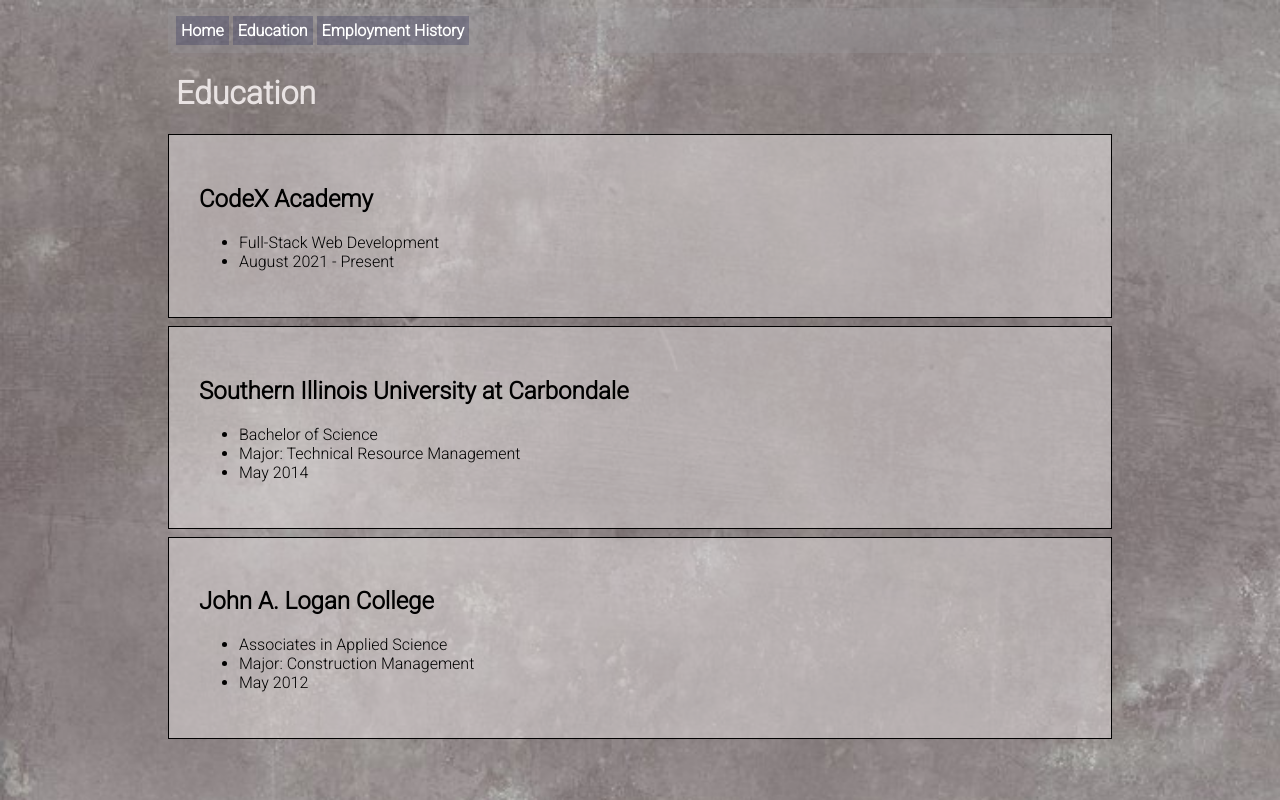
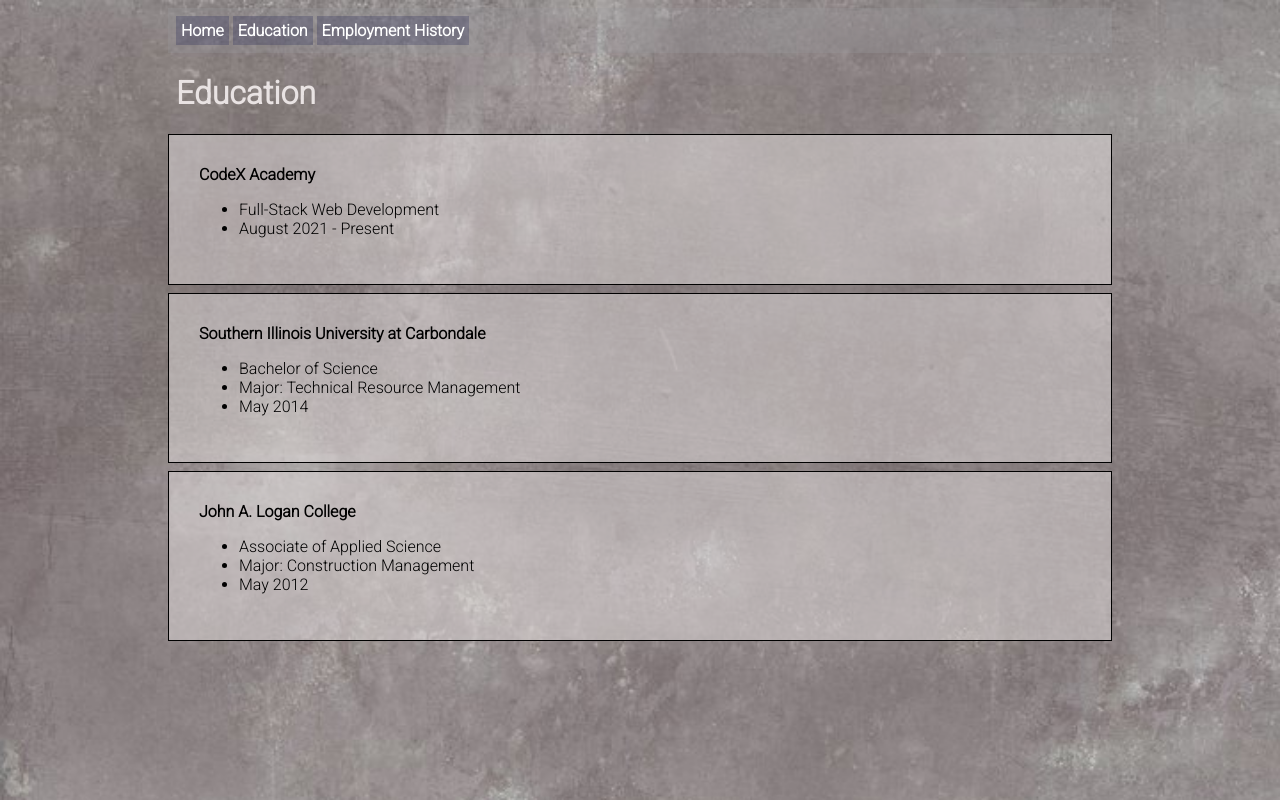
Before and after one commit to richardhart88/all-about-rick, a PHP site: page /education.html in a window 1280 px wide. Run offline with PHP 8.4, Linux system fonts and the light colour scheme.

Commit message:
more updates

```diff
--- a/education.html
+++ b/education.html
@@ -18,14 +18,14 @@
     </header>
     <section>
         <div class="entity">
-            <h2>CodeX Academy</h2>
+            <div class="company">CodeX Academy</div>
             <ul>
                 <li>Full-Stack Web Development</li>
                 <li>August 2021 - Present</li>
             </ul>
         </div>
         <div class="entity">
-            <h2>Southern Illinois University at Carbondale</h2>
+            <div class="company">Southern Illinois University at Carbondale</div>
             <ul>
                 <li>Bachelor of Science</li>
                 <li>Major: Technical Resource Management</li>
@@ -33,9 +33,9 @@
             </ul>
         </div>
         <div class="entity">
-            <h2>John A. Logan College</h2>
+            <div class="company">John A. Logan College</div>
             <ul>
-                <li>Associates in Applied Science</li>
+                <li>Associate of Applied Science</li>
                 <li>Major: Construction Management</li>
                 <li>May 2012</li>
             </ul>
--- a/style.css
+++ b/style.css
@@ -66,7 +66,7 @@
 .fa {
     padding: 20px;
     font-size: 30px;
-    width: 50px;
+    width: 30px;
     text-align: center;
     text-decoration: none;
     margin: 5px 2px;
```
Also changed, not shown: index.html (+5 -12 lines).
